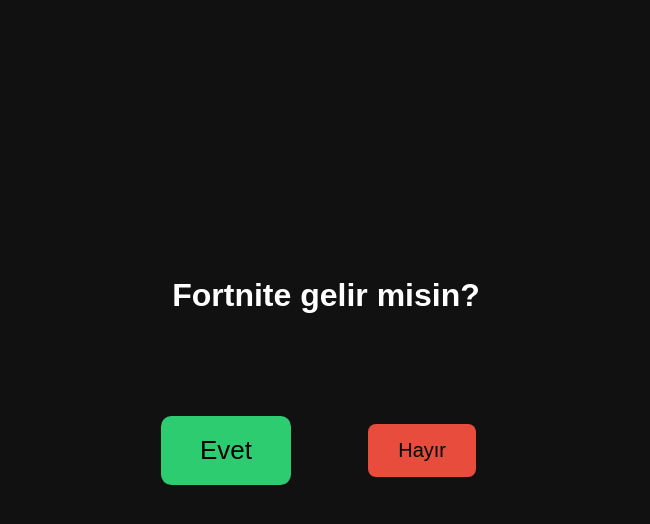
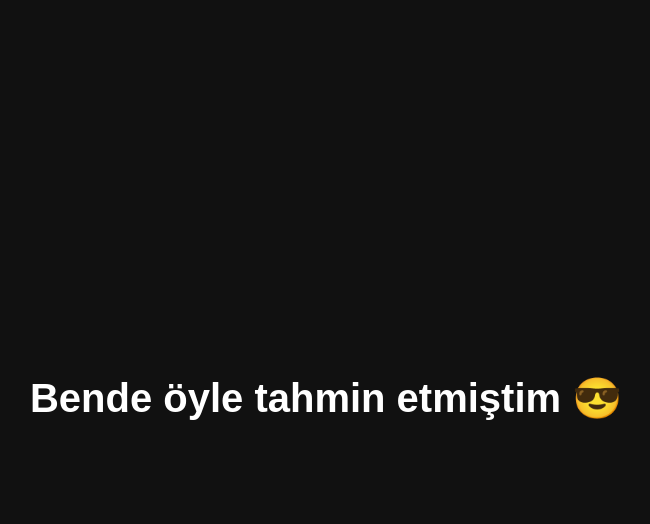
Before and after one commit to ege29098/ya-zbaba, a plain HTML site: page index.html in a window 1280 px wide. Both pictures are taken after a click on the button "Hayır". Shown: the whole page, without its empty margins (314-964 px from the left). Drawn offline with Linux system fonts and the light colour scheme.

Commit message:
Update index.html

```diff
--- a/index.html
+++ b/index.html
@@ -1,7 +1,7 @@
 <!DOCTYPE html>
 <html lang="tr">
 <head>
-    <meta charset="UTF-8" />
+    <meta charset="UTF-8">
     <title>Fortnite?</title>
     <style>
         body {
@@ -16,14 +16,17 @@
             color: white;
             overflow: hidden;
         }
+
         h1 {
             margin-bottom: 30px;
         }
+
         #buttons {
             position: relative;
             width: 400px;
             height: 200px;
         }
+
         button {
             font-size: 20px;
             padding: 15px 30px;
@@ -32,12 +35,14 @@
             border-radius: 8px;
             position: absolute;
         }
+
         #yes {
             background-color: #2ecc71;
             left: 50px;
             top: 80px;
-            transition: all 0.3s ease;
+            transition: all 0.2s ease;
         }
+
         #no {
             background-color: #e74c3c;
             right: 50px;
@@ -46,46 +51,53 @@
     </style>
 </head>
 <body>
-    <h1 id="question">Fortnite gelir misin?</h1>
+    <h1>Yağız Ders Çalışacak mı??</h1>
     <div id="buttons">
-        <button id="yes" onclick="yesClicked()">Evet</button>
+        <button id="yes">Evet</button>
         <button id="no">Hayır</button>
     </div>
+
     <script>
-        let yesScale = 1;
+        const yesBtn = document.getElementById("yes");
         const noBtn = document.getElementById("no");
-        const yesBtn = document.getElementById("yes");
         const container = document.getElementById("buttons");
+        let yesVisible = true;
 
-        // EVET butonuna basılınca hiçbir şey olmasın
+        // Evet butonu basılamaz
         yesBtn.addEventListener("click", () => {
-            yesClicked();
+            // Hiçbir şey yapma
         });
 
-        // Hayır butonuna her basıldığında Evet butonu büyüsün
-        noBtn.addEventListener("click", () => {
-            yesScale += 0.3;
-            yesBtn.style.transform = `scale(${yesScale})`;
-
-            if (yesScale >= 3) {
-                // EVET butonu tüm ekranı kaplasın
-                yesBtn.style.position = "fixed";
-                yesBtn.style.top = "0";
-                yesBtn.style.left = "0";
-                yesBtn.style.width = "100vw";
-                yesBtn.style.height = "100vh";
-                yesBtn.style.fontSize = "50px";
-
-                // Hayır butonu kaybolsun
-                noBtn.style.display = "none";
-            }
+        // Evet mouse üstüne gelince kaçar
+        yesBtn.addEventListener("mouseenter", () => {
+            const maxX = container.clientWidth - yesBtn.offsetWidth;
+            const maxY = container.clientHeight - yesBtn.offsetHeight;
+            const randomX = Math.random() * maxX;
+            const randomY = Math.random() * maxY;
+            yesBtn.style.left = randomX + "px";
+            yesBtn.style.top = randomY + "px";
         });
 
-        function yesClicked() {
+        // Hayır butonu her saniye büyüsün
+        let scale = 1;
+        const growInterval = setInterval(() => {
+            scale += 0.05; // her saniye büyüme miktarı
+            noBtn.style.transform = `scale(${scale})`;
+
+            // Evet butonu kaybolacak boyuta ulaşınca
+            if (scale >= 3 && yesVisible) {
+                yesBtn.style.display = "none";
+                yesVisible = false;
+            }
+        }, 1000);
+
+        // Hayır basılınca mesaj
+        noBtn.addEventListener("click", () => {
+            clearInterval(growInterval); // büyüme durur
             document.body.innerHTML = `
                 <h1 style="font-size:40px;">Bende öyle tahmin etmiştim 😎</h1>
             `;
-        }
+        });
     </script>
 </body>
 </html>
```
